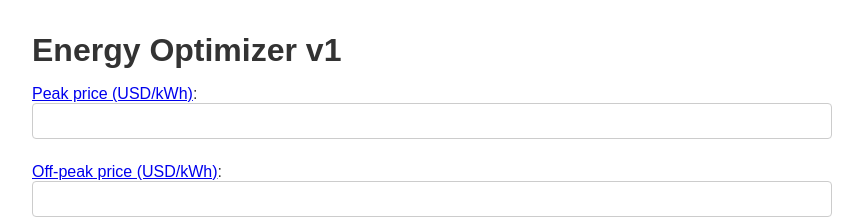
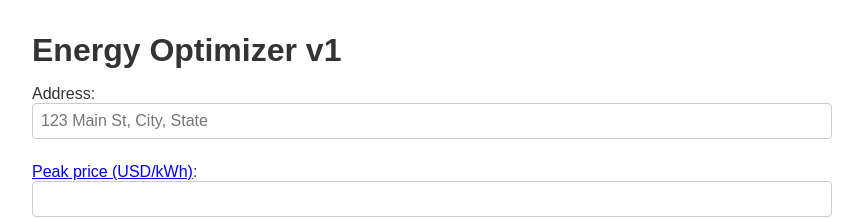
Before and after one commit to andrewkittredge/energy_optimizer, an Angular app in the folder app/: page / in a window 1280 px wide. Shown: the top 219 px of the page, without its empty margins (208-1071 px from the left). Built offline with nearby package versions, Linux system fonts and the light colour scheme; no server answers.

Commit message:
add address

```diff
--- a/app/src/app/app.component.html
+++ b/app/src/app/app.component.html
@@ -1,6 +1,16 @@
 <div class="container">
   <h1>Energy Optimizer v1</h1>
   <form (ngSubmit)="onSubmit()">
+    <label>
+      Address:
+      <input
+        type="text"
+        [(ngModel)]="address"
+        (ngModelChange)="updateUrlState()"
+        name="address"
+        placeholder="123 Main St, City, State"
+      />
+    </label>
     <label>
       <a
         href="https://www.pge.com/assets/pge/docs/account/rate-plans/residential-electric-rate-plan-pricing.pdf"
--- a/app/src/app/app.component.ts
+++ b/app/src/app/app.component.ts
@@ -34,6 +34,7 @@ export class AppComponent implements OnInit {
   title = 'energy-optimizer';
 
   // Form values
+  address: string = '';
   peakPrice!: number;
   offPeakPrice!: number;
   batteryCostPerKw!: number;
```
